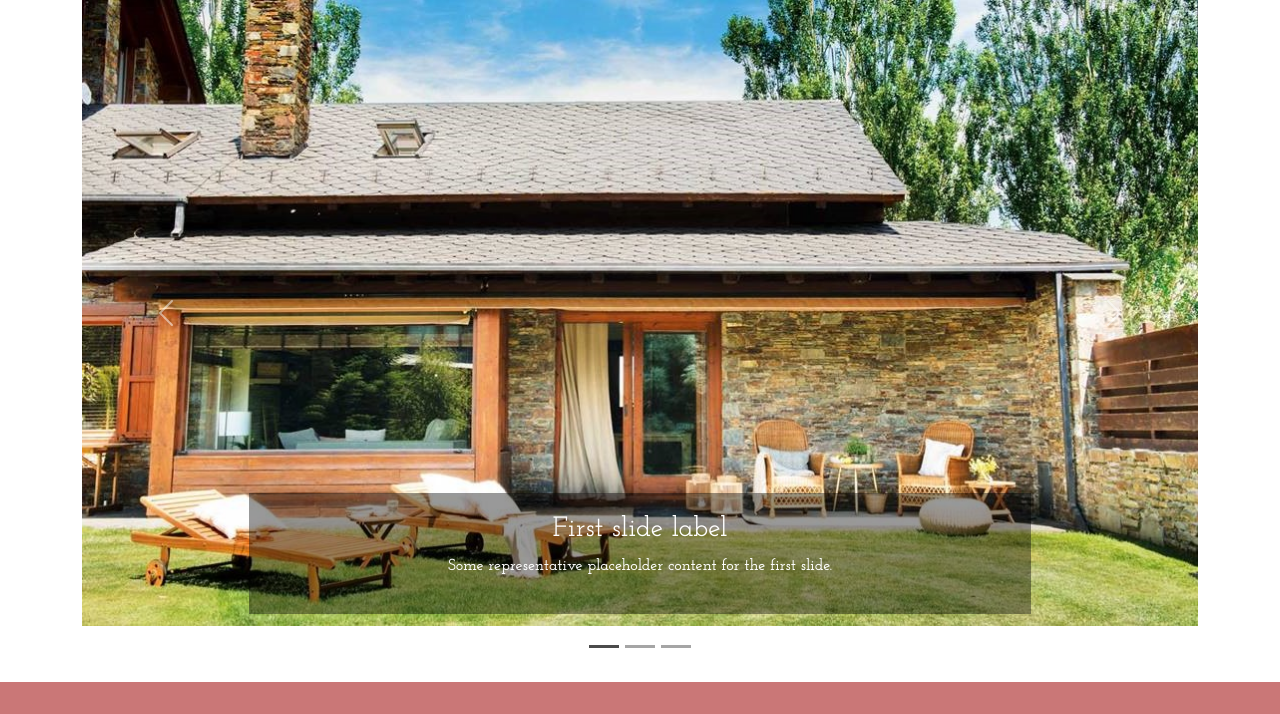
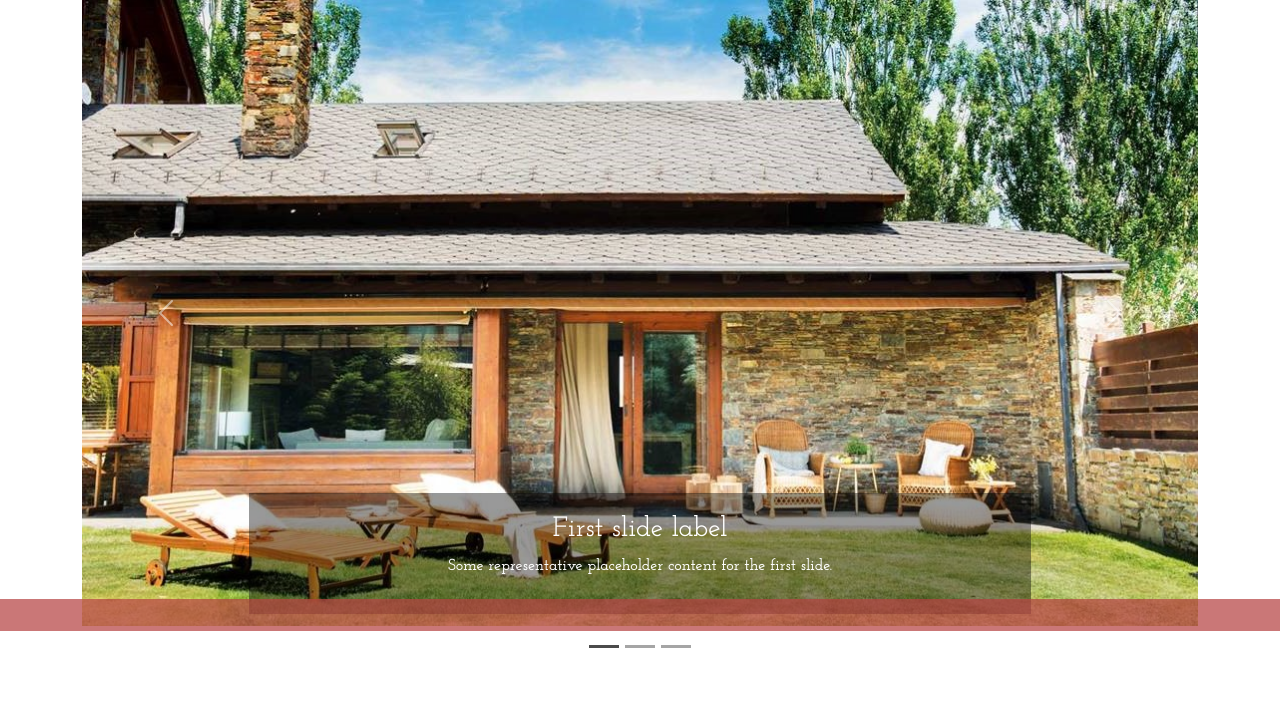
Before and after one commit to barbvilla/Inmobiliaria, a Django app: page / in a window 1280 px wide. Shown: the part 111-825 px from the top of the page. After the commit the page ends 759 px from the top, so only its background shows below. Run offline with Django 4.2, Linux system fonts and the light colour scheme; some libraries are stand-ins or nearby versions.

Commit message:
Fijación footer

```diff
--- a/mysite/m7_python/static/style.css
+++ b/mysite/m7_python/static/style.css
@@ -47,3 +47,16 @@ a {
     background-color: rgba(182, 66, 66, 0.717) !important;
     color:white !important;
 }
+
+.footer{
+    position: fixed;
+    bottom: 0;
+    width: 100%;
+    height: 40px;
+    margin-bottom: 50px;
+
+}
+
+.actualizar{
+    margin-bottom: 110px;
+}
--- a/mysite/m7_python/templates/footer.html
+++ b/mysite/m7_python/templates/footer.html
@@ -1,4 +1,4 @@
-<div class="container-fluid">
+<div class="container-fluid footer fixed-bottom">
     <div class="color-footer">
         <div class="text-end mx-5 py-3 fs-1">
             <a href="#" target="_blank" style=""><i class="fab fa-facebook-f"></i></a>
--- a/mysite/m7_python/templates/registration/update_profile.html
+++ b/mysite/m7_python/templates/registration/update_profile.html
@@ -1,6 +1,6 @@
 {% extends 'index.html' %}
 {% block content %}
-<div class="container-fluid">
+<div class="container-fluid actualizar">
     <nav class="navbar navbar-light bg-light">
         <div class="container">
             <a class="fs-1 navbar-brand" href="/">
```
